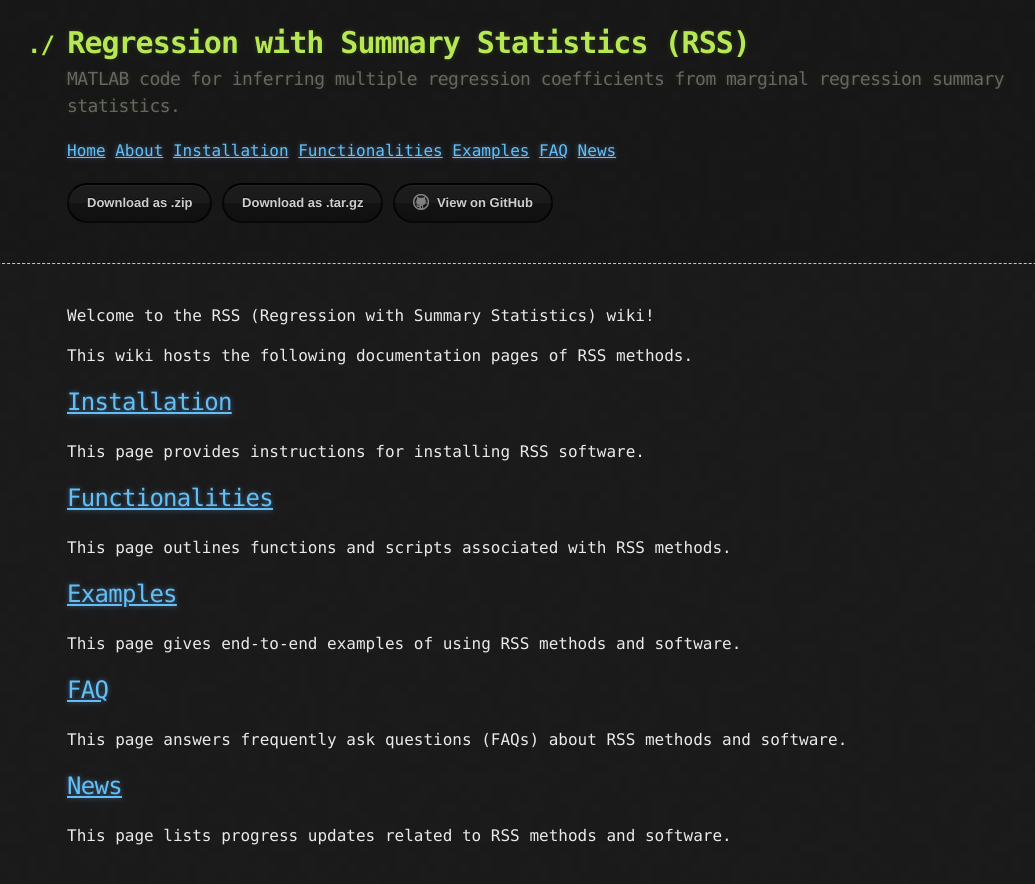
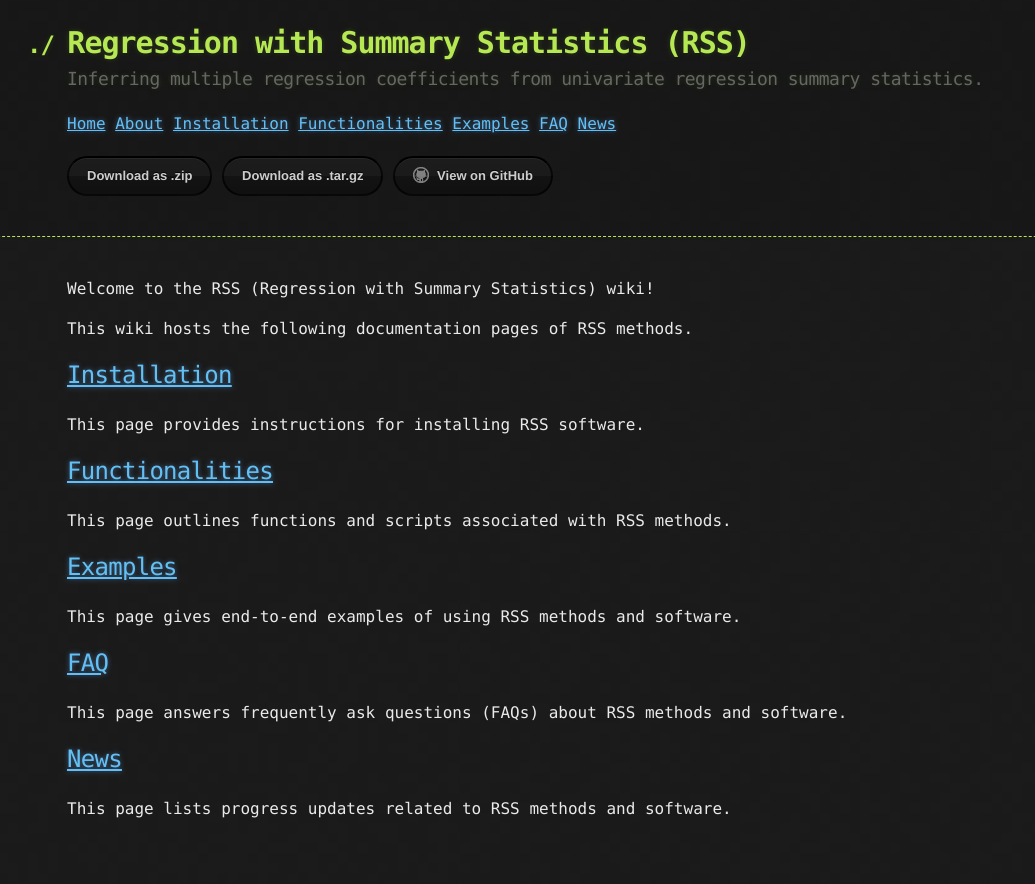
Before and after one commit to stephenslab/rss, a Jekyll site: the page built from docs/index.md, in a window 1280 px wide. Shown: the top 884 px of the page, without its empty margins (73-1108 px from the left). Built offline with Jekyll 4.4.1, drawn with Linux system fonts in a browser that asks for light colours.

Commit message:
update description in config

```diff
--- a/docs/_config.yml
+++ b/docs/_config.yml
@@ -1,4 +1,4 @@
 title: Regression with Summary Statistics (RSS)
-description: MATLAB code for inferring multiple regression coefficients from marginal regression summary statistics.
+description: Inferring multiple regression coefficients from univariate regression summary statistics.
 theme: jekyll-theme-hacker
 show_downloads: true
```
